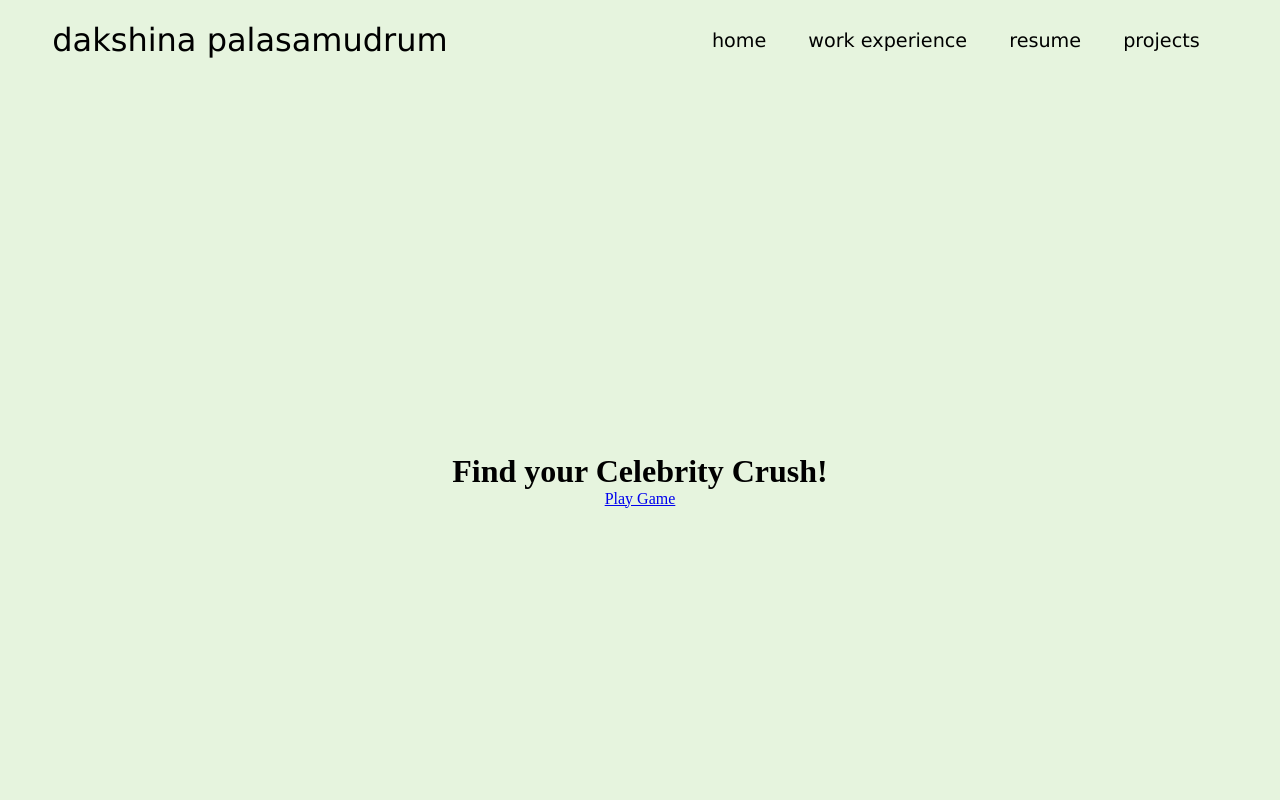
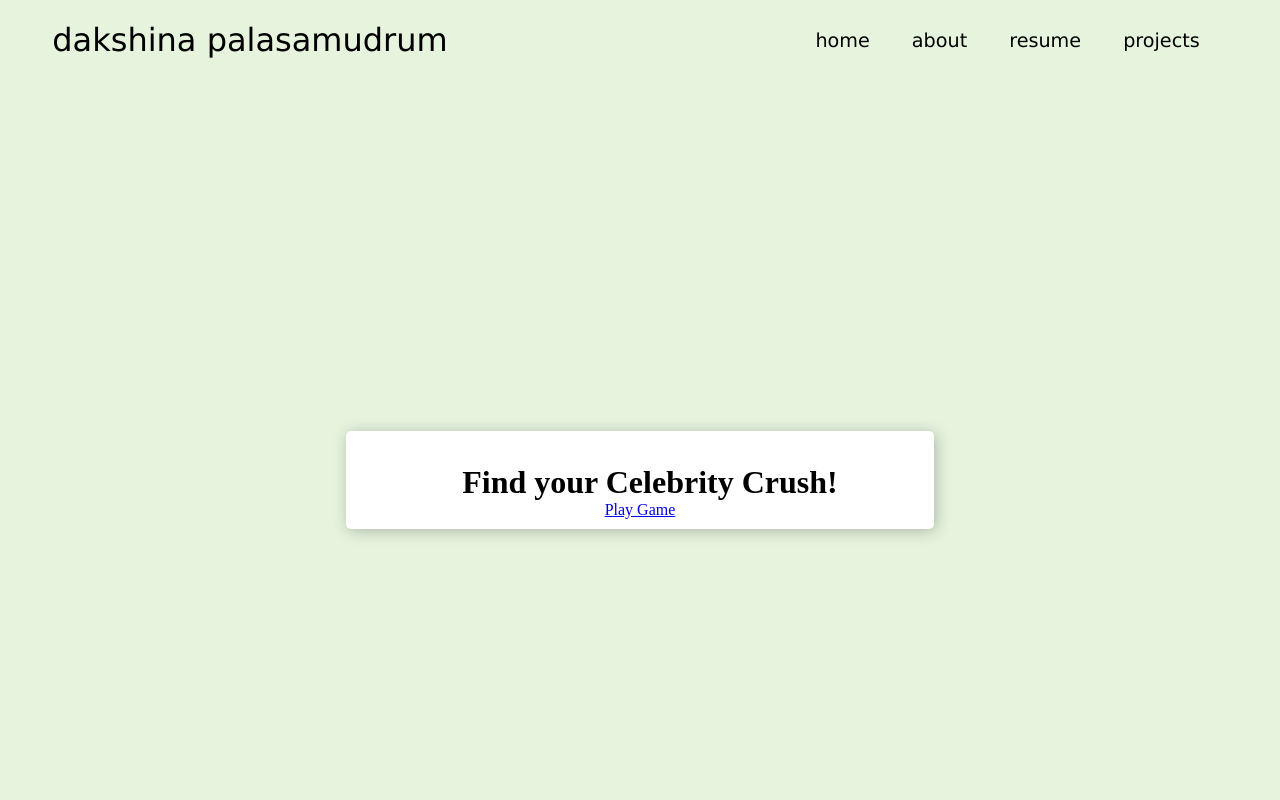
Before and after one commit to dakshinabp/dakshinabp.github.io, a React (Create React App) app: page /projects in a window 1280 px wide. Shown: the top 800 px of the page. Built offline with nearby package versions, Linux system fonts and the light colour scheme.

Commit message:
changed work experience back to about and cenetred play game

```diff
--- a/src/App.css
+++ b/src/App.css
@@ -78,14 +78,18 @@
   padding-bottom: 10px;
 }
 
+.text > a:link {
+  justify-content:center;
 
-.projects {
+}
+
+/* .projects {
   background-position: center;
   background-size: fill;
   background-repeat: no-repeat;
   color: #fff;
   font-size: 100px;
-}
+} */
 
 .game-container {
   height: 100vh;
--- a/src/components/Navbar.js
+++ b/src/components/Navbar.js
@@ -25,7 +25,7 @@ function Navbar() {
             </li>
             <li class="nav-item">
               <Link to="/about" class="nav-links" onClick={closeMobileMenu}>
-                work experience
+                about
               </Link>
             </li>
             <li class="nav-item">
--- a/src/components/pages/Projects.js
+++ b/src/components/pages/Projects.js
@@ -1,12 +1,19 @@
 import React from "react";
 import "../../App.css";
-import { Link } from "react-router-dom";
+// import { Link } from "react-router-dom";
 
 export default function Projects() {
   return (
     <div class="game-container">
-      <h1>Find your Celebrity Crush!</h1>
-      <Link to="/celebrity-crush-game">Play Game</Link>
+      <div class="card">
+        <div class="text">
+          <h1>Find your Celebrity Crush!</h1>
+          {/* <Link to="/celebrity-crush-game">Play Game</Link> */}
+          <a href="/celebrity-crush-game" style={{display: 'flex', alignItems: 'center', justifyContent: 'center',}}>Play Game</a>
+        </div>
+
+
+      </div>
     </div>
   );
 }
```
